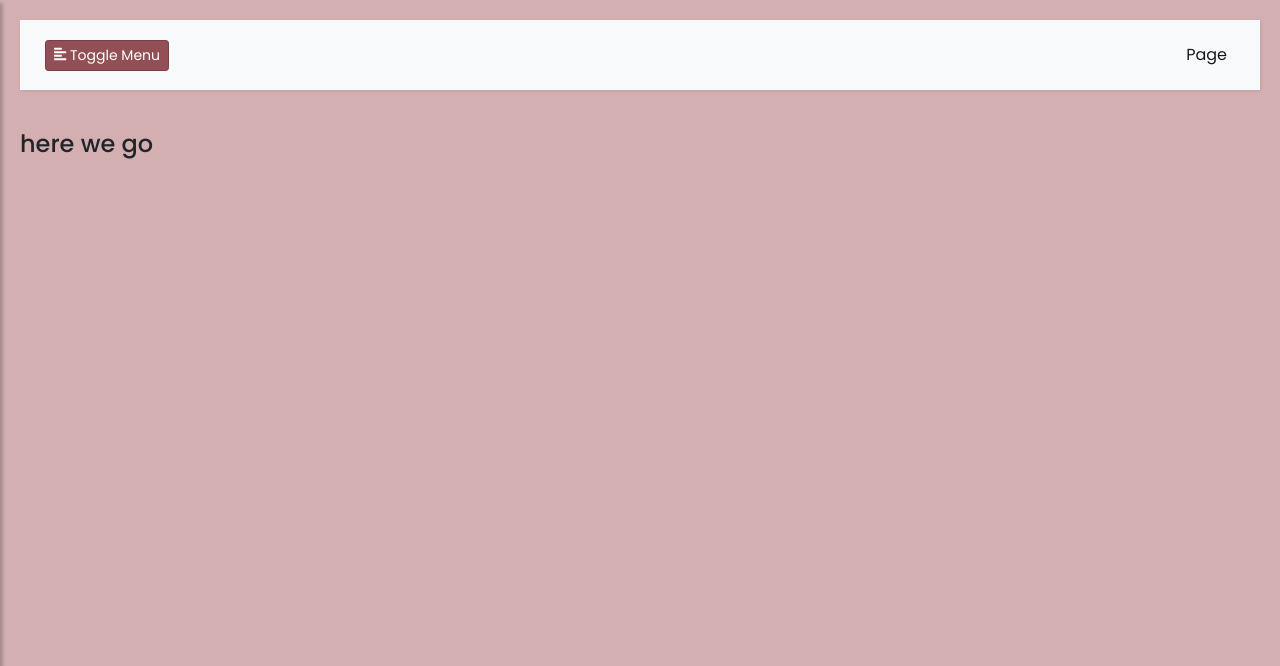
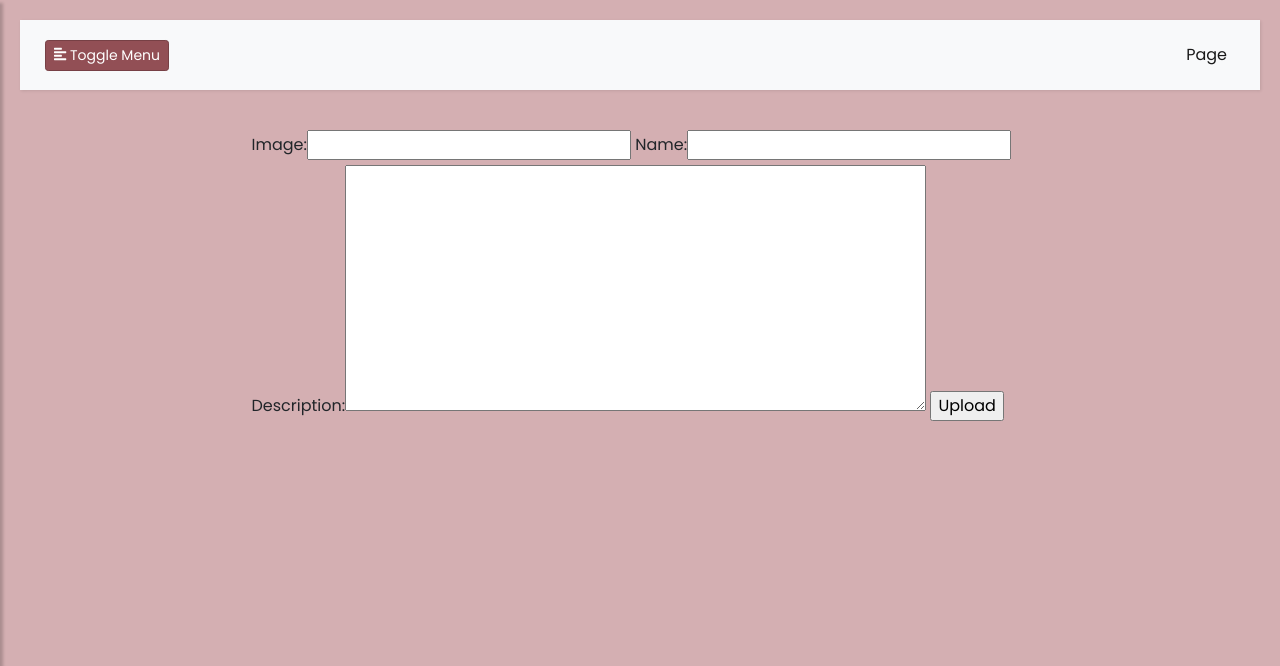
Before and after one commit to KenThumi/galleryApp, a Django app: template photos/templates/upload.html in a window 1280 px wide. Shown: the top 666 px of the page. Run offline with Django 3.2, Linux system fonts and the light colour scheme; the template is opened without the code that fills it: values that come from a table or form of the project are taken from there, others are empty; some libraries are stand-ins or nearby versions.

Commit message:
Saving to cloudinary via form

```diff
--- /dev/null
+++ b/photos/forms.py
@@ -0,0 +1,7 @@
+from django.forms import ModelForm
+from .models import Image
+
+class ImageForm(ModelForm):
+  class Meta:
+      model = Image
+      fields = '__all__'
--- a/photos/templates/upload.html
+++ b/photos/templates/upload.html
@@ -1,8 +1,16 @@
 {%extends 'base.html'%}
-
+{% load cloudinary %}
 {% block content %}
 {{block.super}}
-      <h4>
-          here we go
-      </h4>
+      <div class="container">
+            <div class="md-block mx-auto" style="width: 70%;">
+                <div>
+                    <form method="POST" enctype="multipart/form-data">
+                      {% csrf_token %}
+                      {{ form }}
+                      <input type="submit" value="Upload">
+                    </form>
+                  </div>
+            </div>
+      </div>
 {% endblock %}
--- a/photos/urls.py
+++ b/photos/urls.py
@@ -5,4 +5,5 @@ from django.urls import path
 urlpatterns=[
     # url('^$',views.welcome,name = 'welcome'),
     path('',views.home,name = 'home'),
+    path('upload',views.upload, name='upload')
 ]
```
Also changed, not shown: photos/views.py (+17 -1 lines).
